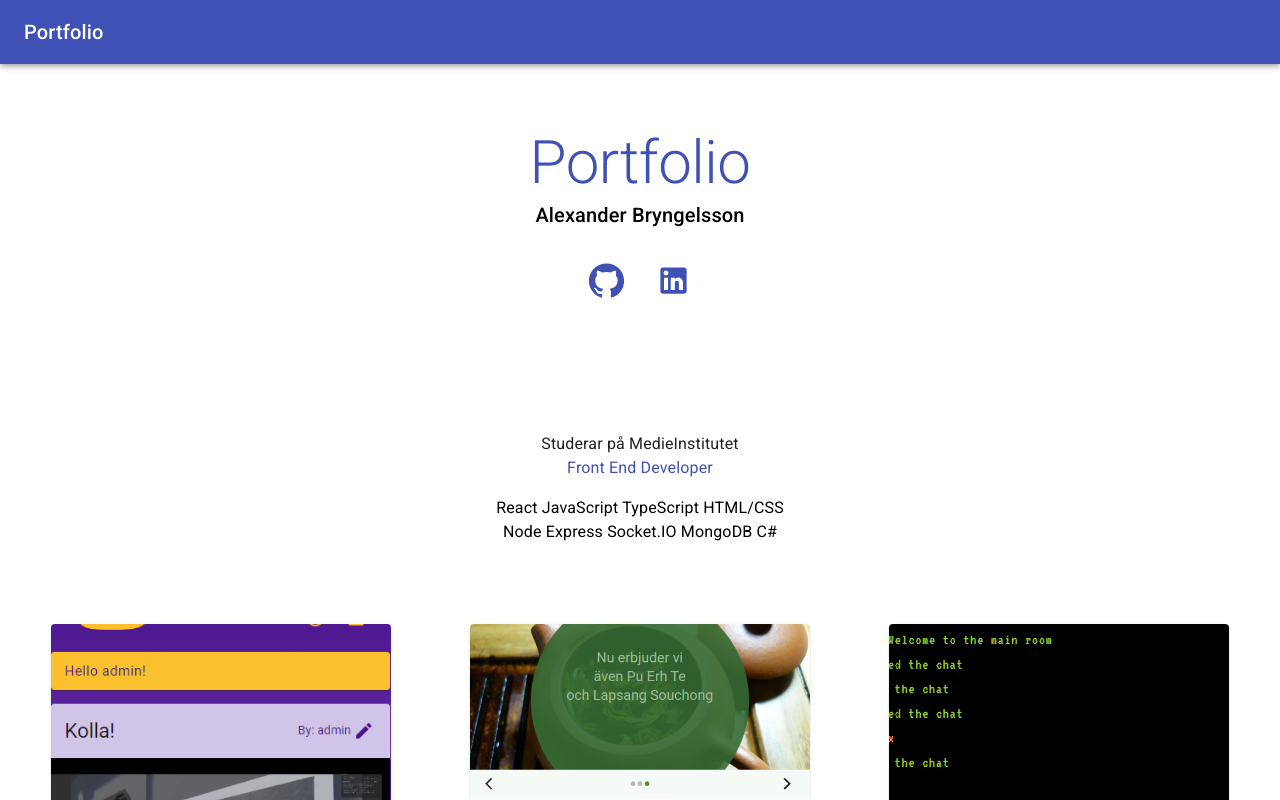
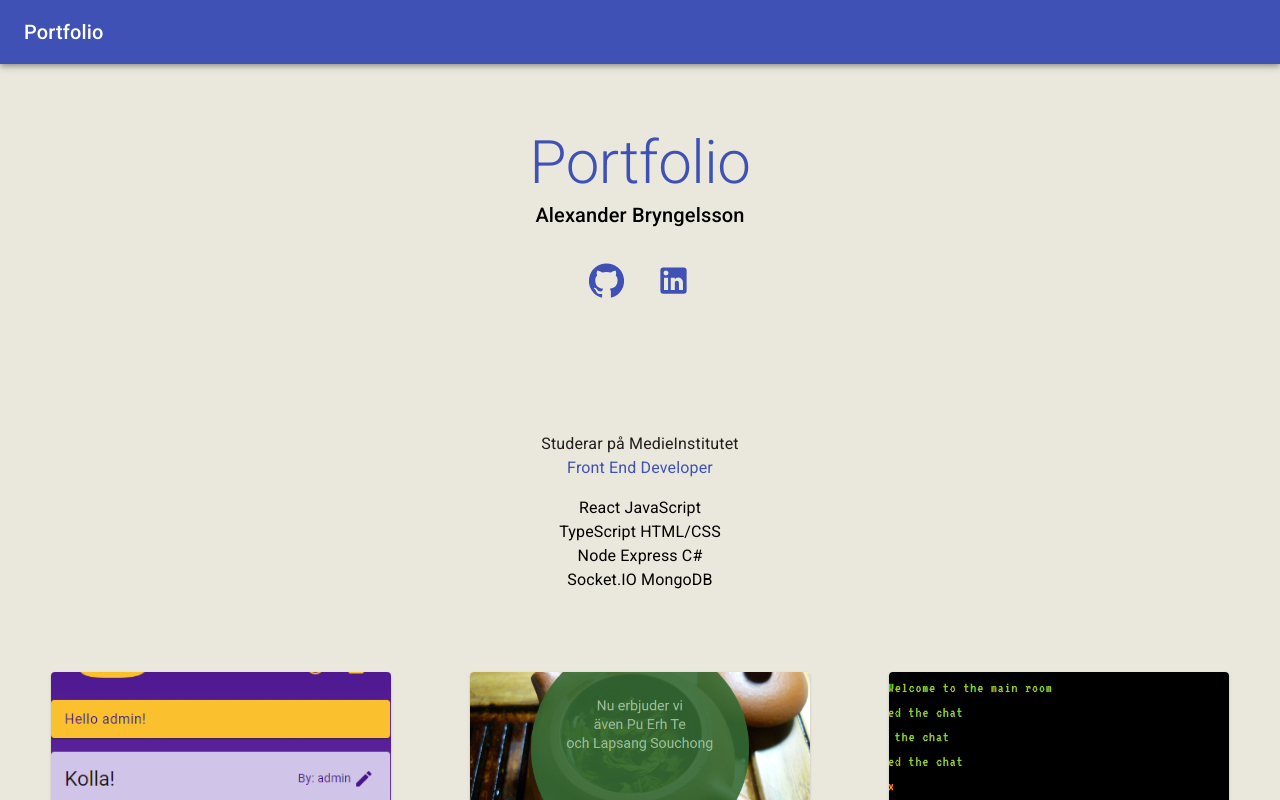
Before and after one commit to alexbryw/portfolio, a React (Create React App) app: page / in a window 1280 px wide. Shown: the top 800 px of the page. Built offline with nearby package versions, Linux system fonts and the light colour scheme.

Commit message:
added links and changed background color.

```diff
--- a/src/components/cards/CardHolder.jsx
+++ b/src/components/cards/CardHolder.jsx
@@ -7,15 +7,21 @@ import Navbar from './Navbar';
 import WelcomePage from './WelcomePage';
 import Current from './Current';
 import Bottom from './Bottom'
+import { makeStyles } from '@material-ui/core/styles'
 
+const useStyles = makeStyles({
+    root: {
+        background: "#EAE7DC" /*"#E3E2DF"*/
+    }
+})
 export default function CardHolder() {
-
+    const classes = useStyles()
     return(
-        <div>
+        <div className={classes.root}>
             <Navbar />
             <WelcomePage />
             <Current />
-            <Container fixed>
+            <Container fixed /*className={classes.root}*/>
                 <Grid container
                     spacing={3}
                     // justify="space-evenly"
--- a/src/components/cards/Current.jsx
+++ b/src/components/cards/Current.jsx
@@ -14,10 +14,16 @@ export default function Current(){
                 </Link>
             </Typography>
             <Typography>
-                React JavaScript TypeScript HTML/CSS
+                React JavaScript
             </Typography>
             <Typography>
-                Node Express Socket.IO MongoDB C#
+                TypeScript HTML/CSS
+            </Typography>
+            <Typography>
+                Node Express C#
+            </Typography>
+            <Typography>
+                Socket.IO MongoDB
             </Typography>
         </Container>
     )
--- a/src/components/cards/MediaCard.jsx
+++ b/src/components/cards/MediaCard.jsx
@@ -31,7 +31,7 @@ export default function MediaCard(props) {
         <CardMedia
           className={classes.media}
           image={props.item.imgUrl}
-          title="En bild"
+          title="picture"
         />
         <CardContent className={classes.content}>
           <Typography gutterBottom variant="h5" component="h2">
--- a/src/components/cards/WelcomePage.jsx
+++ b/src/components/cards/WelcomePage.jsx
@@ -19,7 +19,7 @@ export default function WelcomePage(){
                     </Link>
                 </Typography>
                 <Typography style={{padding: "1rem"}}>
-                    <Link href="#">
+                    <Link href="https://www.linkedin.com/in/alexbry/">
                         <LinkedInIcon fontSize={'large'}/>
                     </Link>
                 </Typography>
```
Also changed, not shown: 1 other file (tests, documents, lock files or other folders).
